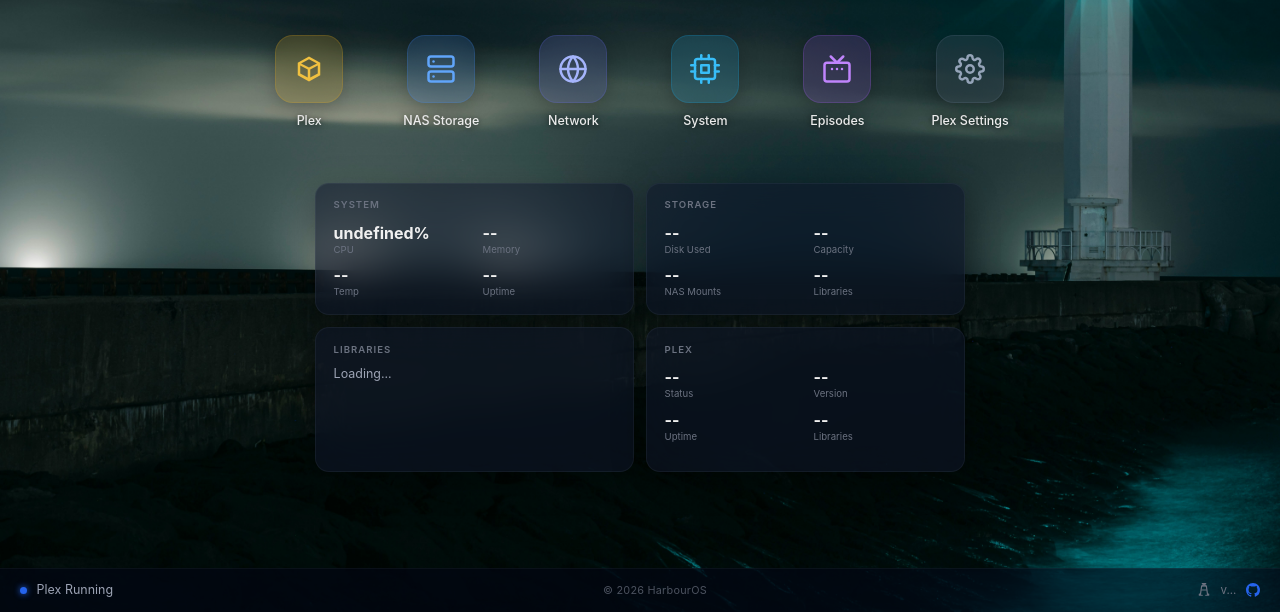
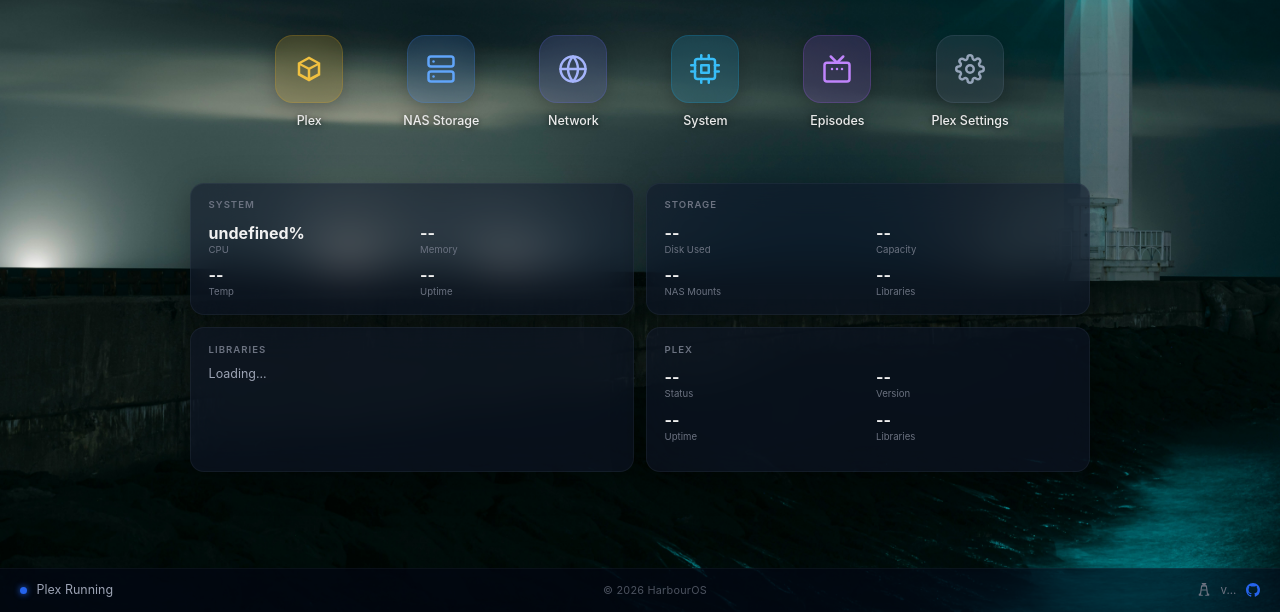
Before and after one commit to tnik71/HarbourOS, a Flask app: template admin-ui/harbouros_admin/templates/dashboard.html in a window 1280 px wide. Shown: the part 188-800 px from the top of the page. Run offline with Flask 3, Linux system fonts and the light colour scheme; the template is opened without the code that fills it, so the values that code supplies are empty; parts of the project's set-up code (start-up, migrations or seed data) failed here and were passed over.

Commit message:
Widen widgets row to match app-grid width (650px -> 900px max-width)
Co-Authored-By: Claude Sonnet 4.6 <noreply@anthropic.com>

```diff
--- a/admin-ui/harbouros_admin/static/css/style.css
+++ b/admin-ui/harbouros_admin/static/css/style.css
@@ -189,7 +189,7 @@ body {
     justify-content: center;
     gap: 0.75rem;
     width: 100%;
-    max-width: 650px;
+    max-width: 900px;
 }
 .widget {
     background: var(--glass-bg);
```
